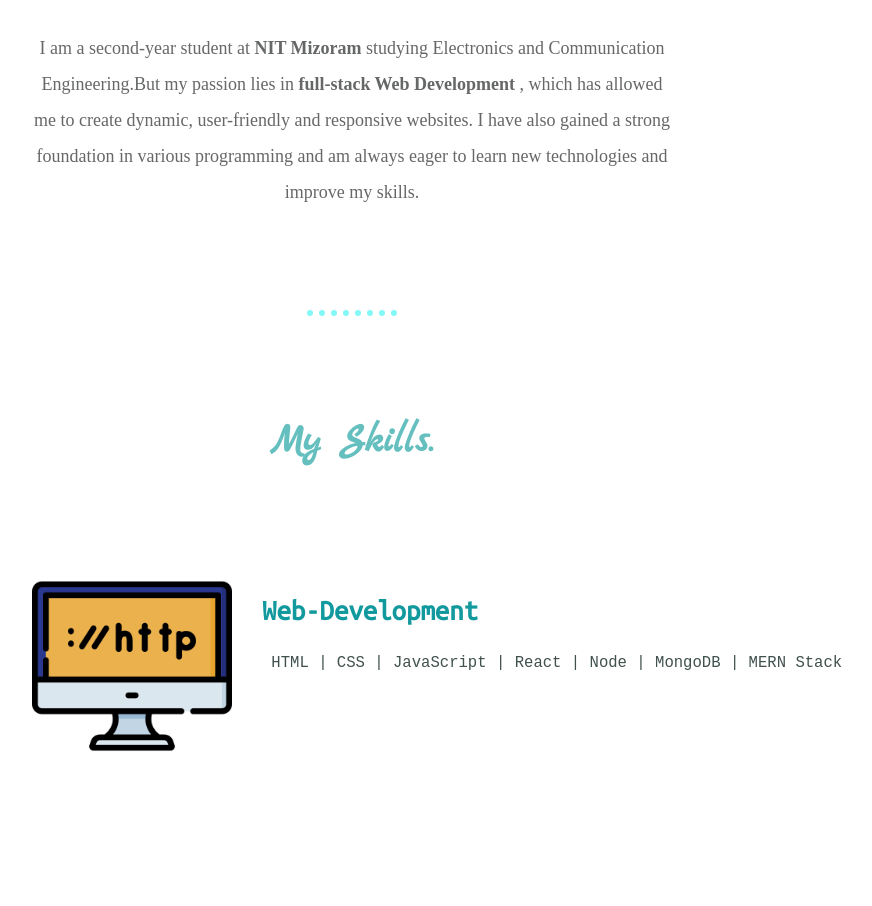
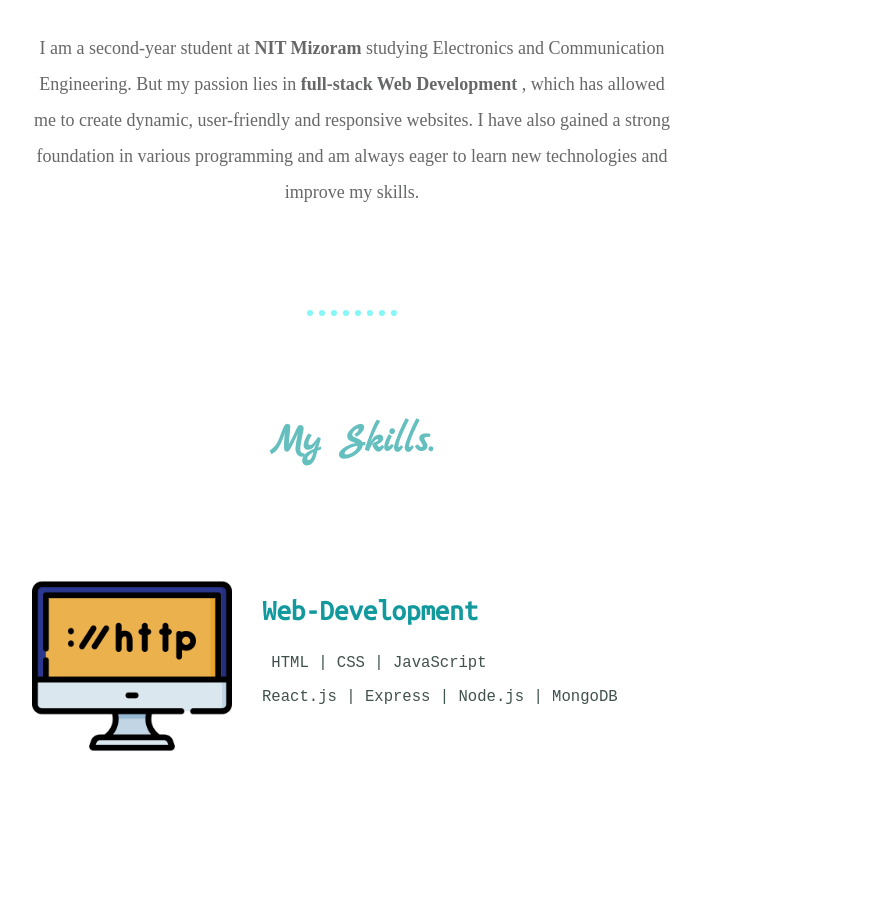
Before and after one commit to Vickykumar1001/My-Profile, a plain HTML site: page index.html in a window 1280 px wide. Shown: the part 1075-1981 px from the top of the page, without its empty margins (288-1160 px from the left). Drawn offline with Linux system fonts and the light colour scheme.

Commit message:
Update index.html

```diff
--- a/index.html
+++ b/index.html
@@ -23,7 +23,7 @@
          <div class="profile">
             <img src="boy-dp.png" alt="Vicky img" width="200px">
             <h2>Hi there..!</h2>
-            <p class="intro">I am a second-year student at <strong> NIT Mizoram </strong> studying Electronics and Communication Engineering.But my passion lies in <strong> full-stack Web Development </strong> , which has allowed me to create dynamic, user-friendly and responsive websites. I have also gained a strong foundation in various programming and am always eager to learn new technologies and improve my skills.</p>
+            <p class="intro">I am a second-year student at <strong> NIT Mizoram </strong> studying Electronics and Communication Engineering. But my passion lies in <strong> full-stack Web Development </strong> , which has allowed me to create dynamic, user-friendly and responsive websites. I have also gained a strong foundation in various programming and am always eager to learn new technologies and improve my skills.</p>
          </div>
          <hr>
          <div class="skills">
@@ -32,8 +32,8 @@
                <img class="WebDev-img" src="web-dev-sticker.png" alt="Web-Dev Sticker" >
                <div class="web-text">
                   <h3>Web-Development</h3>
-                  <pre> HTML | CSS | JavaScript | React | Node | MongoDB | MERN Stack</pre>
-                  <pre></pre>
+                  <pre> HTML | CSS | JavaScript </pre>
+                  <pre>React.js | Express | Node.js | MongoDB </pre>
                </div>
             </div>
             <div class="skill-row2">
```
